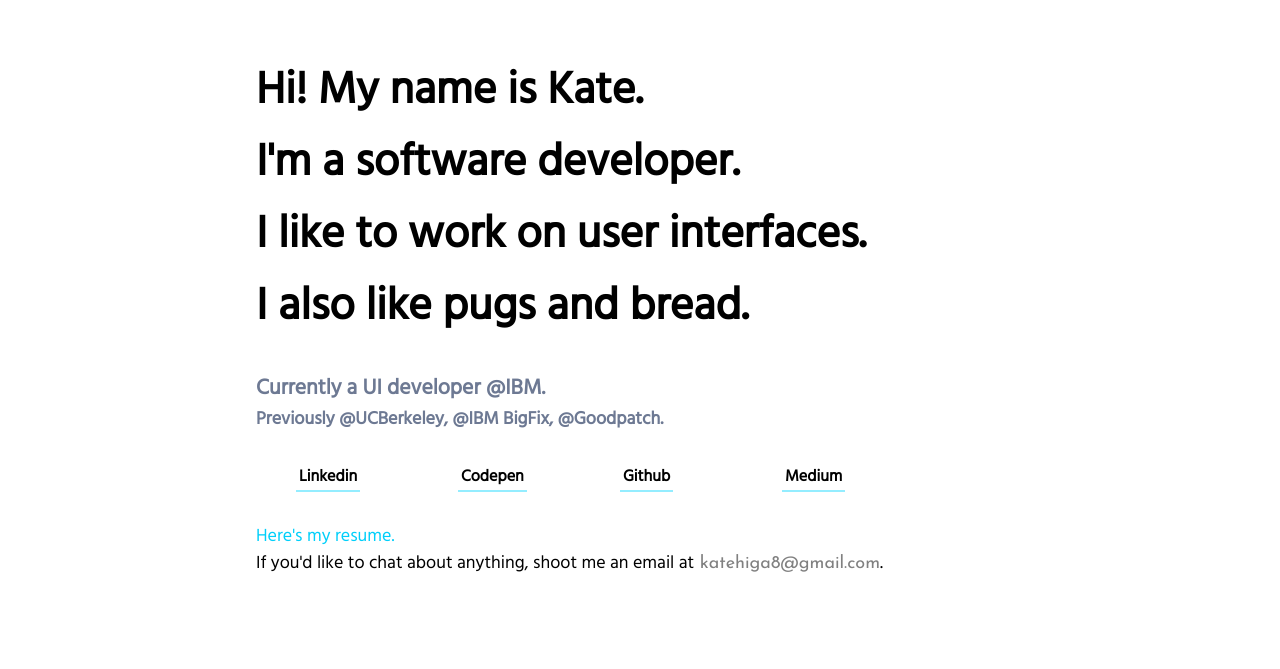
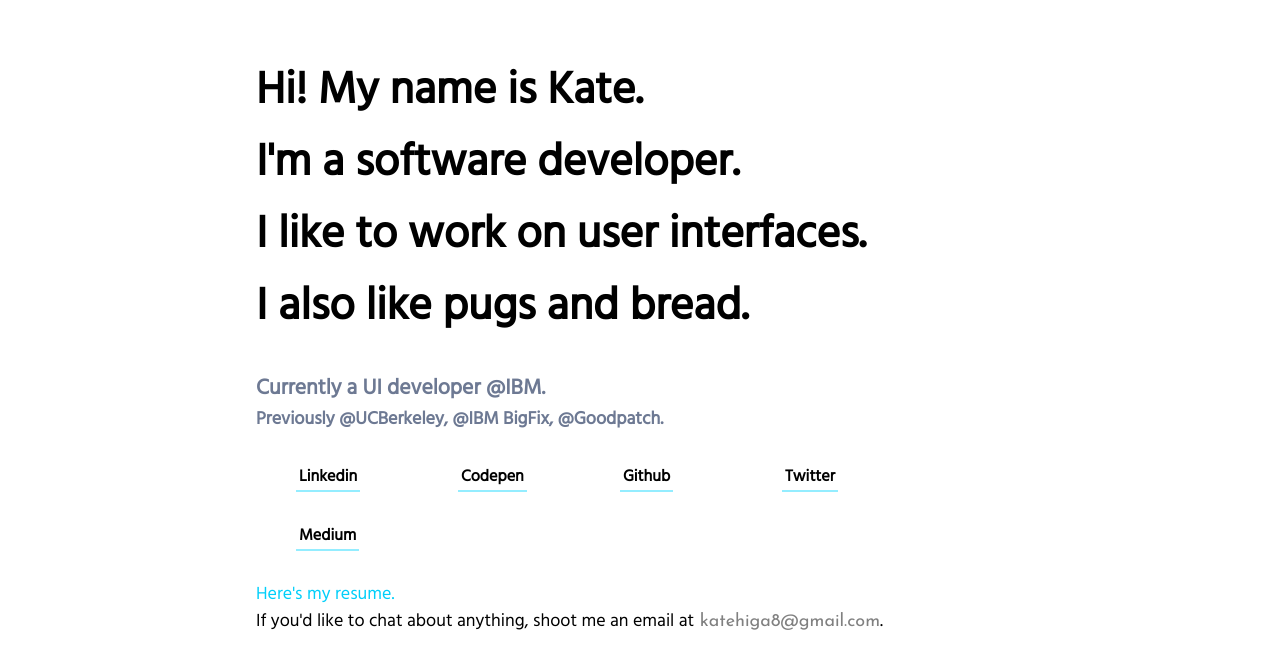
Before and after one commit to khiga8/kate-website, a Gatsby site: page / in a window 1280 px wide. Shown: the part 65-734 px from the top of the page. Built offline with nearby package versions, Linux system fonts and the light colour scheme; Gatsby itself is replaced by a stand-in of ours; a web font is replaced by a local one.

Commit message:
add twitter link

```diff
--- a/src/pages/index.js
+++ b/src/pages/index.js
@@ -57,6 +57,15 @@ const HomePage = () => {
                   Github
                 </a>
               </li>
+              <li>
+                <a
+                  className="text-link"
+                  target="_blank"
+                  href="https://twitter.com/kate8pug"
+                >
+                  Twitter
+                </a>
+              </li>
 
               <li>
                 <a
```
